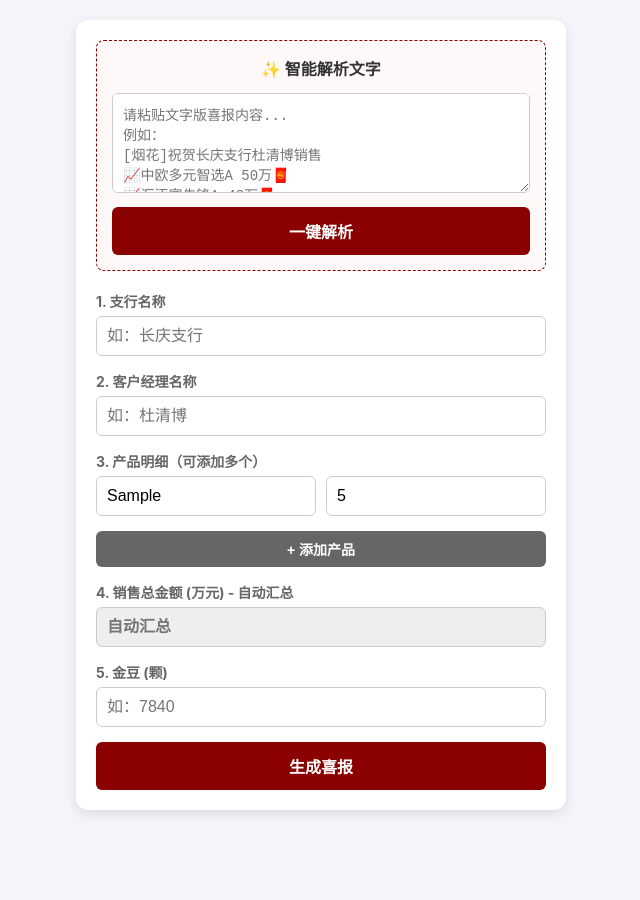
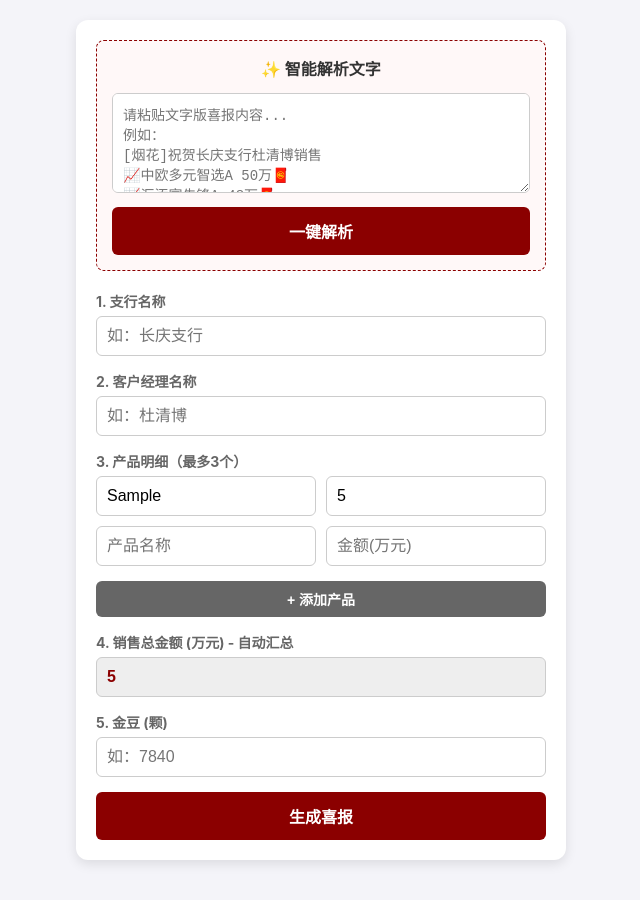
Before and after one commit to IKSAX/bocomxb, a plain HTML site: page index.html in a window 1280 px wide. Both pictures are taken after typing "Sample", "5" into the empty fields and a click on the button "+ 添加产品". Shown: the whole page, without its empty margins (319-959 px from the left). Before the commit the page ends 850 px from the top, so only its background shows below. Drawn offline with Linux system fonts and the light colour scheme.

Commit message:
index.html

```diff
--- a/index.html
+++ b/index.html
@@ -76,7 +76,7 @@
         </div>
 
         <div class="form-group">
-            <label>3. 产品明细（可添加多个）</label>
+            <label>3. 产品明细（最多3个）</label>
             <div id="productList">
                 <!-- 初始一行 -->
                 <div class="product-row">
@@ -106,15 +106,15 @@
 
     <script>
         // ==========================================
-        // 核心配置区：参考你微调后的字号
+        // 核心配置区：排版位置与大小
         // ==========================================
         const layout = {
             branch:  { x: 0.5, y: 0.66, size: 0.075 },
             manager: { x: 0.5, y: 0.715, size: 0.075 },
-            product: { x: 0.5, y: 0.77, size: 0.055 },  // 稍小一点，防止多产品溢出
-            amount:  { x: 0.5, y: 0.82, size: 0.09 },  // 金额最醒目
-            beans:   { x: 0.5, y: 0.865, size: 0.05 },
-            date:    { x: 0.5, y: 0.91, size: 0.04 }
+            product: { x: 0.5, y: 0.78, size: 0.055 },  // 产品区域（支持多行居中）
+            amount:  { x: 0.5, y: 0.85, size: 0.085 },  // 金额（适当下移，给多产品留出空间）
+            beans:   { x: 0.5, y: 0.89, size: 0.05 },   // 金豆
+            date:    { x: 0.5, y: 0.93, size: 0.04 }    // 日期
         };
         const textColor = "#8B0000";
         const fontFamily = "'Microsoft YaHei', 'PingFang SC', sans-serif";
@@ -127,16 +127,15 @@
         // ==========================================
         // 动态产品列表逻辑
         // ==========================================
-        name = "", amount = "") {
+        function addProductRow(name = "", amount = "") {
             const list = document.getElementById('productList');
 
-            // 新增：如果已经有3个产品，就不让加了（但如果是为了解析自动填入，则忽略限制）
+            // 如果已经有3个产品，就不让加了（但自动解析时传入了name则忽略限制）
             if (!name && list.children.length >= 3) {
                 alert("最多只能输入3个产品以保证排版美观！");
                 return;
             }
 
-            // ... 原有的 row 创建逻辑
             const row = document.createElement('div');
             row.className = 'product-row';
             row.innerHTML = `
@@ -153,7 +152,6 @@
             amounts.forEach(input => {
                 if(input.value) total += parseFloat(input.value);
             });
-            // 处理一下小数，避免出现浮点数精度问题
             document.getElementById('totalAmount').value = Math.round(total * 100) / 100;
         }
 
@@ -181,7 +179,6 @@
 
             // 4. 提取产品明细
             document.getElementById('productList').innerHTML = '';
-            // 全局匹配：任意字符+数字+万
             const productRegex = /([\u4e00-\u9fa5a-zA-Z0-9]+)\s*(\d+(?:\.\d+)?)\s*万/g;
             let match;
             let found = false;
@@ -189,7 +186,7 @@
                 addProductRow(match[1], match[2]);
                 found = true;
             }
-            if (!found) addProductRow(); // 如果没匹配到，留个空行
+            if (!found) addProductRow();
 
             alert("解析完成！请核对下方信息。");
         }
@@ -210,15 +207,12 @@
             const names = Array.from(document.querySelectorAll('.p-name')).map(i => i.value.trim()).filter(Boolean);
             const amounts = Array.from(document.querySelectorAll('.p-amount')).map(i => i.value.trim()).filter(Boolean);
 
-            // 组装产品文本（参考你的要求，去掉了啰嗦的字眼）
+            // 组装产品文本（每个产品换行）
             let productStr = "";
             if (names.length > 0) {
                 for(let i=0; i<Math.min(names.length, 3); i++) {
-                    // 注意这里的 \n，让每个产品单独成行
                     productStr += `${names[i]} ${amounts[i]}万\n`;
                 }
-                if (names.length > 3) productStr += "等产品";
-                // 去掉最后多余的换行符
                 productStr = productStr.trim();
             }
 
@@ -235,24 +229,24 @@
             ctx.textBaseline = "middle";
             ctx.fillStyle = textColor;
 
+            // 绘图辅助函数：支持多行换行居中
             const drawText = (text, config) => {
                 const fontSize = canvas.width * config.size;
                 ctx.font = `bold ${fontSize}px ${fontFamily}`;
                 const x = canvas.width * config.x;
                 const baseY = canvas.height * config.y;
 
-                // 支持换行符
                 const lines = text.split('\n');
                 const lineHeight = fontSize * 1.2; // 行高
 
                 lines.forEach((line, index) => {
-                    // 如果是多行，将第一行往上提一点，保证整体居中
+                    // 如果是多行，将整体向上偏移，保证整体中心在坐标点上
                     const offsetY = (index - (lines.length - 1) / 2) * lineHeight;
                     ctx.fillText(line, x, baseY + offsetY);
                 });
             };
 
-            // 渲染排版（严格遵守你删减后的文字格式）
+            // 渲染（已删去“祝贺”、“销”等字眼）
             drawText(branch, layout.branch);
             drawText(manager, layout.manager);
             if (productStr) drawText(productStr, layout.product);
```
